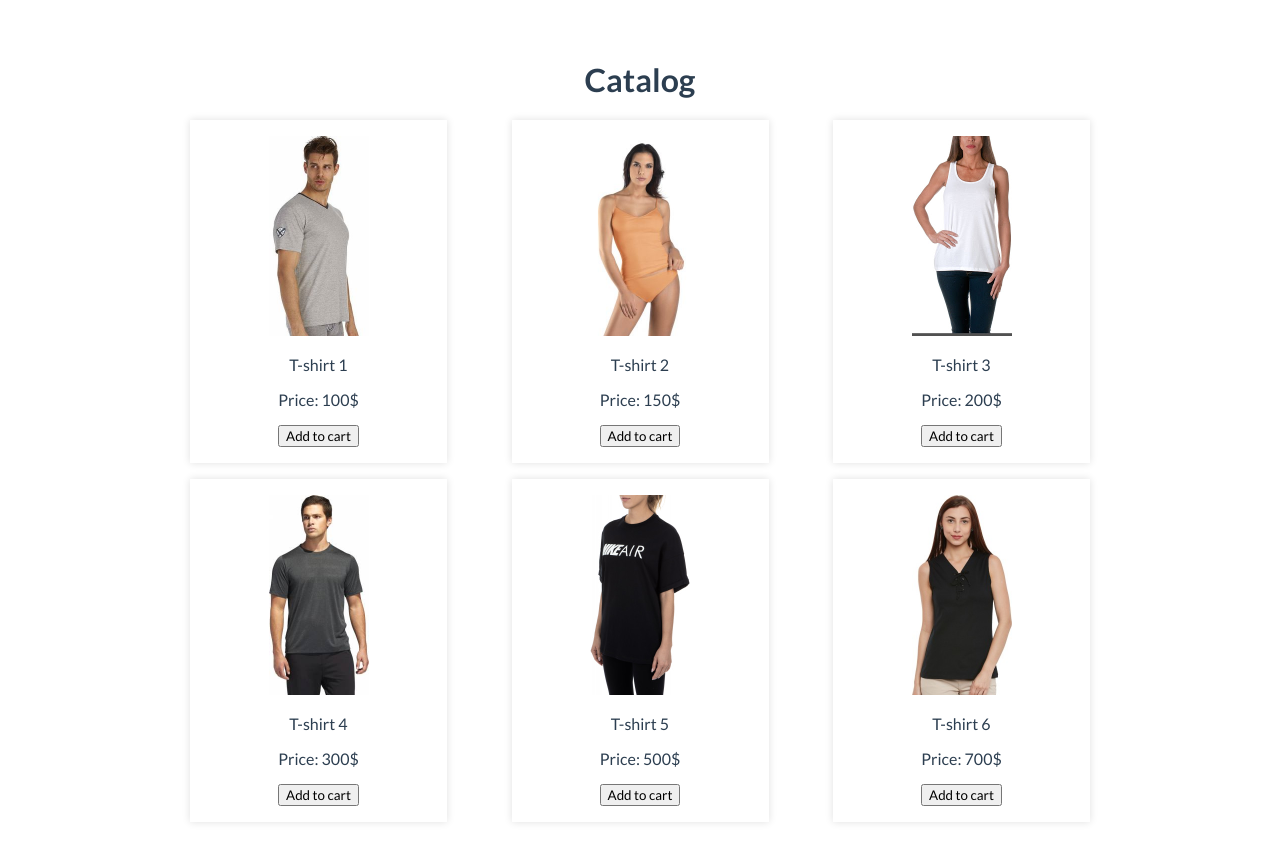
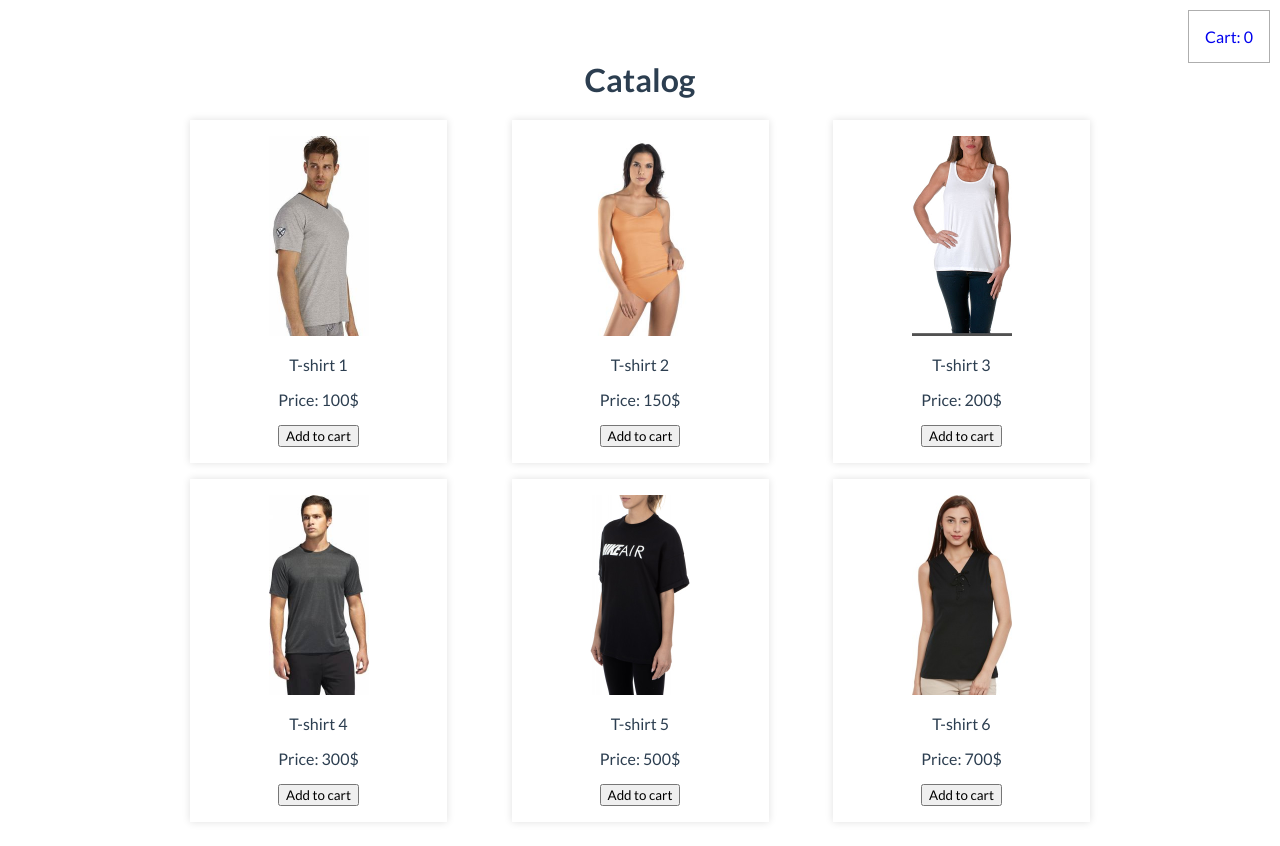
Before and after one commit to twiar/vue-online-shop, a Vue app: page / in a window 1280 px wide. Built offline with nearby package versions, Linux system fonts and the light colour scheme; data requests are answered from the project's data file.

Commit message:
connected pages with vue-router

```diff
--- a/src/components/v-cart-item.vue
+++ b/src/components/v-cart-item.vue
@@ -38,9 +38,7 @@
 			this.$emit("deleteFromCart");
 		},
 	},
-	mounted() {
-		this.$set(this.cart_item_data, "quantity", 1);
-	},
+	mounted() {},
 };
 </script>
 
--- a/src/components/v-cart.vue
+++ b/src/components/v-cart.vue
@@ -1,6 +1,10 @@
 <template>
 	<div class="v-cart">
+		<router-link :to="{ name: 'catalog' }">
+			<div class="v-catalog__link_to_cart">Back to Catalog</div>
+		</router-link>
 		<h1>Cart</h1>
+		<p v-if="!cart_data.length">There are no products in cart...</p>
 		<v-cart-item
 			v-for="(item, index) in cart_data"
 			:key="item.article"
--- a/src/components/v-catalog-item.vue
+++ b/src/components/v-catalog-item.vue
@@ -31,6 +31,9 @@
 			this.$emit("addToCart", this.product_data);
 		},
 	},
+	mounted() {
+		this.$set(this.product_data, "quantity", 1);
+	},
 };
 </script>
 
--- a/src/components/v-catalog.vue
+++ b/src/components/v-catalog.vue
@@ -1,5 +1,8 @@
 <template>
 	<div class="v-catalog">
+		<router-link :to="{ name: 'cart', params: { cart_data: CART } }">
+			<div class="v-catalog__link_to_cart">Cart: {{ CART.length }}</div>
+		</router-link>
 		<h1>Catalog</h1>
 		<div class="v-catalog__list">
 			<v-catalog-item
@@ -26,7 +29,7 @@
 		return {};
 	},
 	computed: {
-		...mapGetters(["PRODUCTS"]),
+		...mapGetters(["PRODUCTS", "CART"]),
 	},
 	methods: {
 		...mapActions(["GET_PRODUCTS_FROM_API", "ADD_TO_CART"]),
@@ -52,5 +55,12 @@
 		justify-content: space-between;
 		align-items: center;
 	}
+	&__link_to_cart {
+		position: absolute;
+		top: 10px;
+		right: 10px;
+		padding: $padding * 2;
+		border: 1px solid #aeaeae;
+	}
 }
 </style>
--- a/src/components/v-main-wrapper.vue
+++ b/src/components/v-main-wrapper.vue
@@ -1,35 +1,23 @@
 <template>
 	<div class="v-main-wrapper">
-		<v-catalog />
-		<v-cart v-if="CART.length" :cart_data="CART" />
+		<keep-alive>
+			<router-view></router-view>
+		</keep-alive>
 	</div>
 </template>
 
 <script>
-import vCart from "./v-cart";
-import vCatalog from "./v-catalog";
-import { mapGetters } from "vuex";
-
 export default {
 	name: "v-main-wrapper",
-	components: {
-		vCatalog,
-		vCart,
-	},
 	props: {},
 	data() {
 		return {
 			title: "Main wrapper",
 		};
 	},
-	computed: {
-		...mapGetters(["CART"]),
-	},
+	computed: {},
 	methods: {},
 	watch: {},
-	mounted() {
-		console.log("Hello i am alive!");
-	},
 };
 </script>
 
--- a/src/main.js
+++ b/src/main.js
@@ -1,6 +1,7 @@
 import Vue from "vue";
 import App from "./App.vue";
 import store from "./vuex/store";
+import router from "./router/router";
 import "./assets/styles/styles.scss";
 
 Vue.config.productionTip = false;
@@ -8,4 +9,5 @@
 new Vue({
 	render: (h) => h(App),
 	store,
+	router,
 }).$mount("#app");
--- /dev/null
+++ b/src/router/router.js
@@ -0,0 +1,25 @@
+import Vue from "vue";
+import Router from "vue-router";
+
+import vCatalog from "../components/v-catalog";
+import vCart from "../components/v-cart";
+
+Vue.use(Router);
+
+let router = new Router({
+	routes: [
+		{
+			path: "/",
+			name: "catalog",
+			component: vCatalog,
+		},
+		{
+			path: "/cart",
+			name: "cart",
+			component: vCart,
+			props: true,
+		},
+	],
+});
+
+export default router;
```
